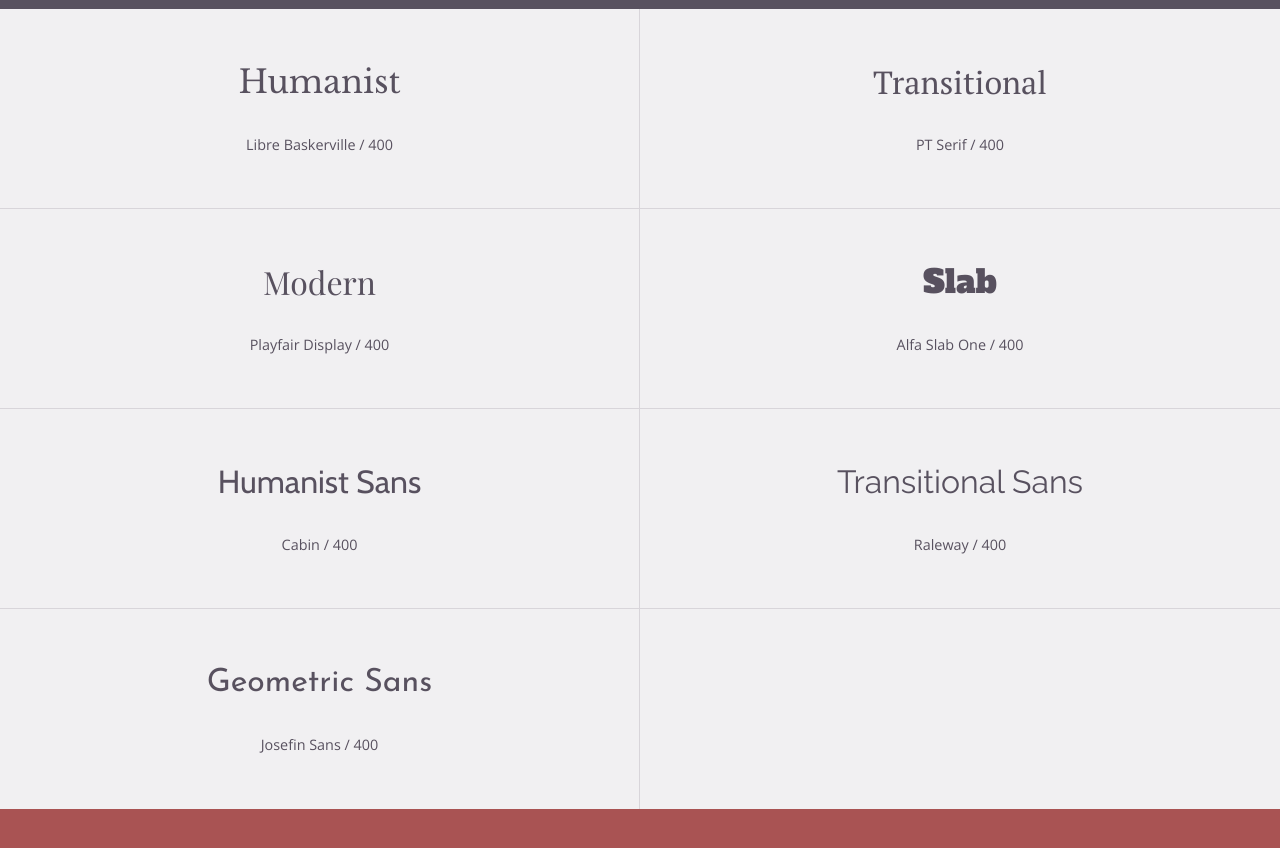
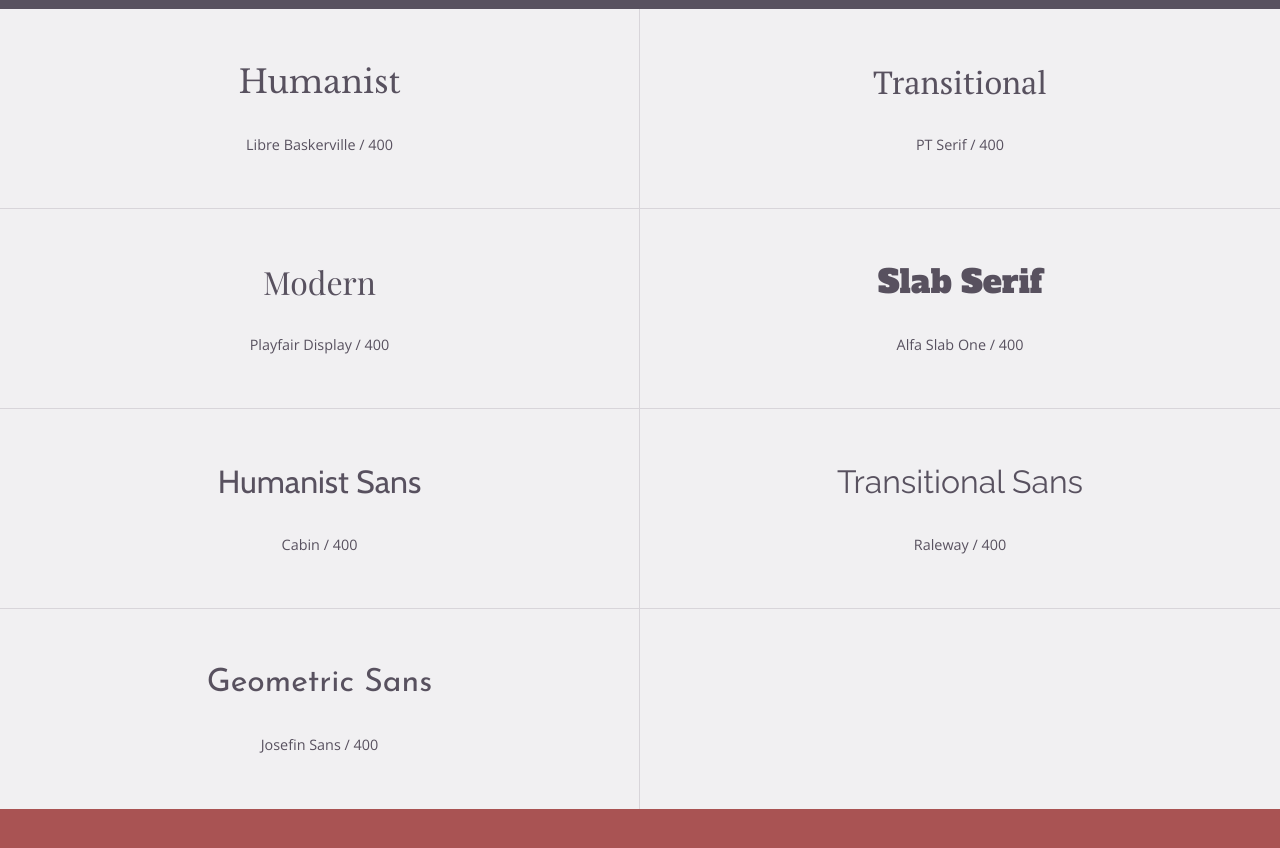
Before and after one commit to noaharogers/typography, a Jekyll site: the page built from index.html, in a window 1280 px wide and 900 px high, scrolled down 621 px. Shown: the top 848 px of the window. Built offline with Jekyll 4.4.1, drawn with Linux system fonts in a browser that asks for light colours; nearby versions of some CDN libraries.

Commit message:
Adds full slab classification name

```diff
--- a/index.html
+++ b/index.html
@@ -5,7 +5,7 @@ title: Typography
 
 <section class="classifactions">
   <div class="container">
-    <h2>Classification</h2>
+    <h2 class="">Classification</h2>
     <p>Typefaces are broken down into a varierty of classifications based on certain charaistics of each typeface, or the era in which it was created.</p>
   </div>
 </section>
@@ -32,7 +32,7 @@ title: Typography
     </li>
     <li class="typeface-list__item">
       <div class="typeface-list__wrapper">
-        <h2 class="typeface-list__title slab">Slab</h2>
+        <h2 class="typeface-list__title slab">Slab Serif</h2>
         <p class="typeface-list__font">Alfa Slab One / 400</p>
       </div>
     </li>
```
